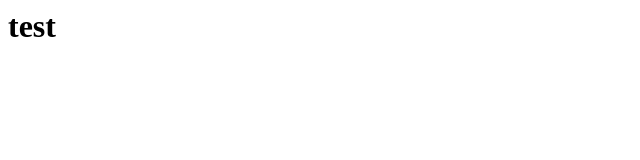
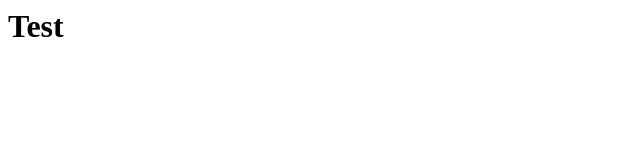
Before and after one commit to drstraaange/github-repo, a plain HTML site: page index.html in a window 1280 px wide. Shown: the full height of the page, 0-640 px from the left. Drawn offline with Linux system fonts and the light colour scheme.

Commit message:
change initial

```diff
--- a/index.html
+++ b/index.html
@@ -1 +1 @@
-<html><body><h1>test</h1></body></html>
+<html><body><h1>Test</h1></body></html>
```
